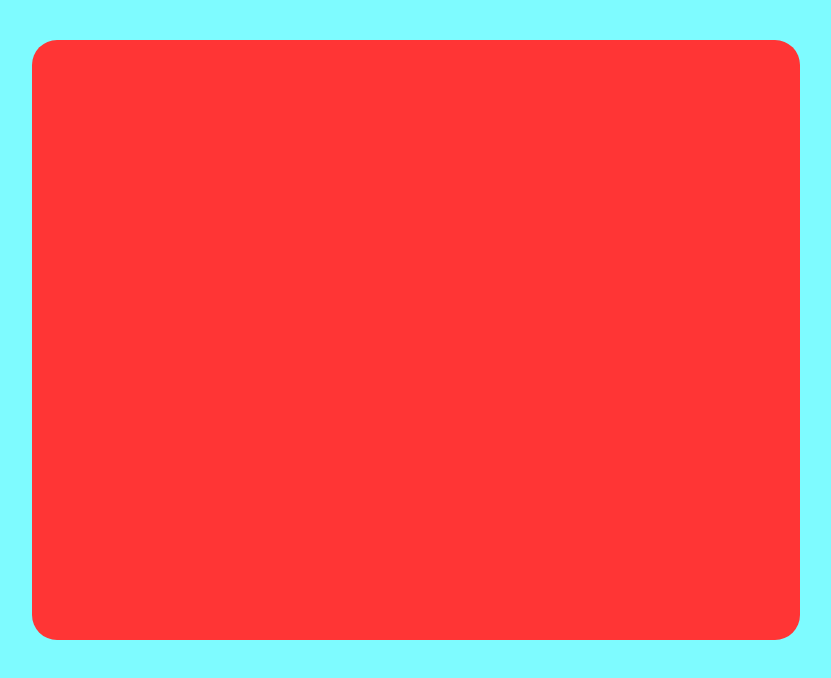
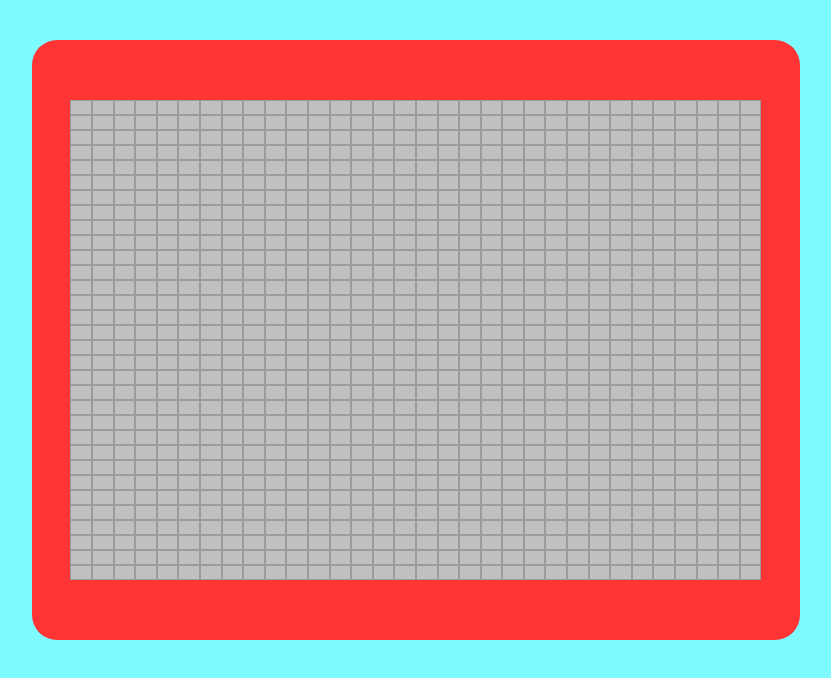
Before and after one commit to aeochoa99/Etch-a-Sketch, a plain HTML site: page index.html in a window 1280 px wide. Shown: the whole page, without its empty margins (224-1055 px from the left). Drawn offline with Linux system fonts and the light colour scheme; a web font is replaced by a local one.

Commit message:
Add grid

```diff
--- a/index.html
+++ b/index.html
@@ -8,11 +8,12 @@
     <link rel="preconnect" href="https://fonts.googleapis.com">
     <link rel="preconnect" href="https://fonts.gstatic.com" crossorigin>
     <link href="https://fonts.googleapis.com/css2?family=Jersey+10&display=swap" rel="stylesheet">
-    <script src="script.js"></script>
+    <script src="script.js" defer></script>
 </head>
 <body>
     <div class="board">
-
+        <div class="grid">
+        </div>
     </div>
 </body>
 </html>
--- a/script.js
+++ b/script.js
@@ -0,0 +1,14 @@
+function createGrid(size) {
+    let grid = document.querySelector(".grid");
+
+    let cellSize = 100 / size + "%";
+
+    for (let i = 0; i < size * size; i++) {
+        let cell = document.createElement("div");
+        cell.style.flex = `0 0 ${cellSize}`;
+        cell.style.height = cellSize;
+        grid.appendChild(cell);
+    }
+}
+
+createGrid(32);
--- a/style.css
+++ b/style.css
@@ -32,3 +32,17 @@ body {
        margin-top: 50px;
     }
 }
+
+.grid {
+    display: flex;
+    flex-wrap: wrap;
+    height: 80%;
+    width: 90%;
+    margin: auto;
+}
+
+.grid div {
+    background-color: rgb(192, 192, 192);
+    border: 1px solid #9b9b9b;
+    box-sizing: border-box;
+}
```
